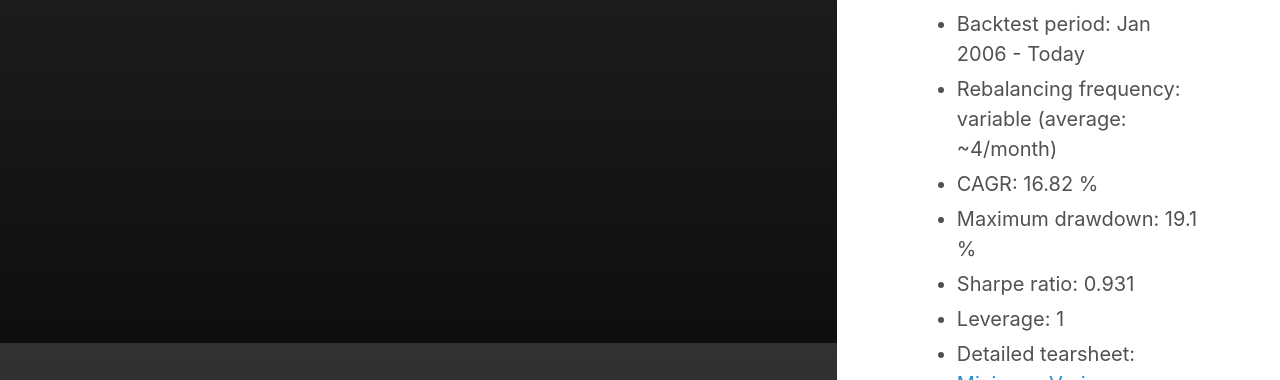
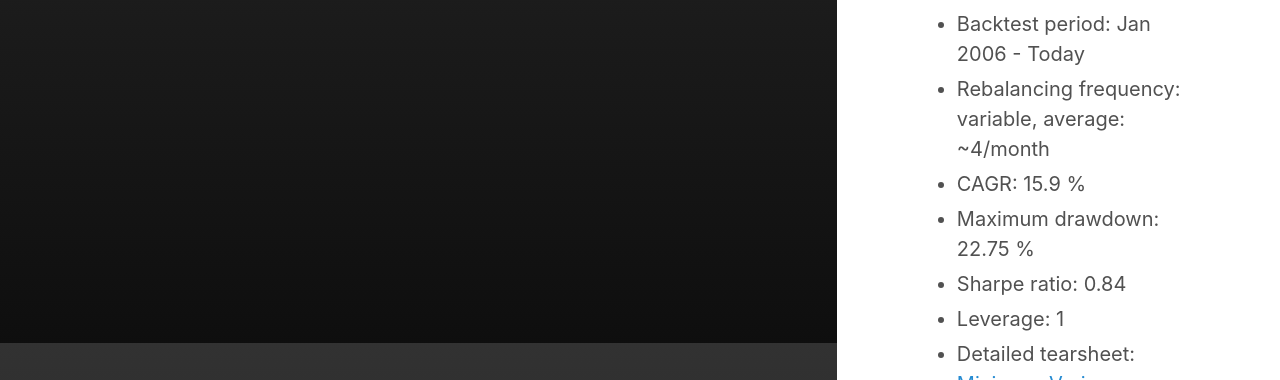
Before and after one commit to IthacaResearch/ithacaresearch.github.io, a Jekyll site: the page built from _posts/2020-09-03-Minimum-Variance-Momentum.md, in a window 1280 px wide and 900 px high, scrolled down 1274 px. Shown: the part 183-563 px from the top of the window. Built offline with Jekyll 4.4.1, drawn with Linux system fonts in a browser that asks for light colours.

Commit message:
Update 2020-09-03-Minimum-Variance-Momentum.md

```diff
--- a/_posts/2020-09-03-Minimum-Variance-Momentum.md
+++ b/_posts/2020-09-03-Minimum-Variance-Momentum.md
@@ -18,10 +18,10 @@ Strategy updates are available to "Zeus" Patrons via automatic email updates.
 #### Strategy details
 * Assets: ETFs (Equity indices, Bonds, REIT)
 * Backtest period: Jan 2006 - Today
-* Rebalancing frequency: variable (average: ~4/month)
-* CAGR: 16.82 %
-* Maximum drawdown: 19.1 %
-* Sharpe ratio: 0.931
+* Rebalancing frequency: variable, average: ~4/month
+* CAGR: 15.9 %
+* Maximum drawdown: 22.75 %
+* Sharpe ratio: 0.84
 * Leverage: 1
 * Detailed tearsheet: [Minimum Variance Momentum](/tearsheets/minimum_variance_momentum.html)
 
```
